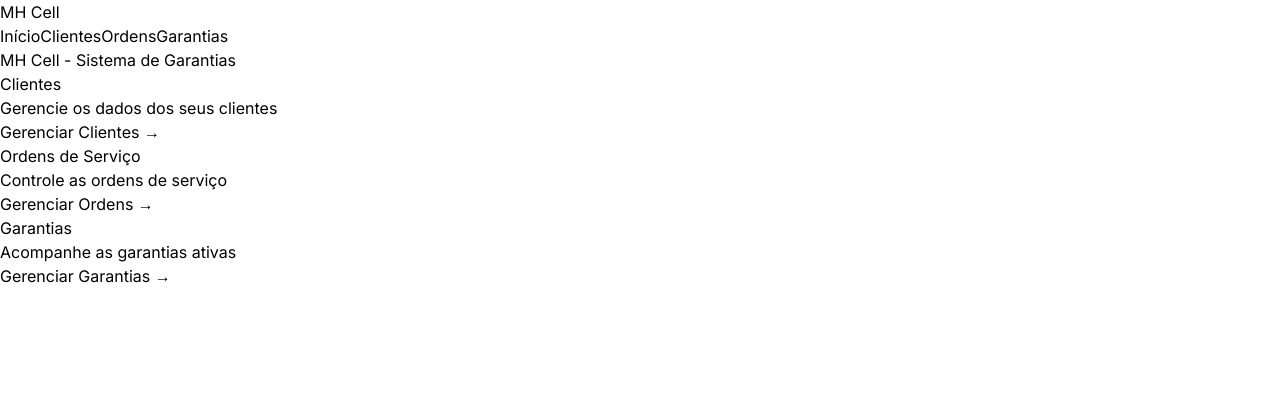
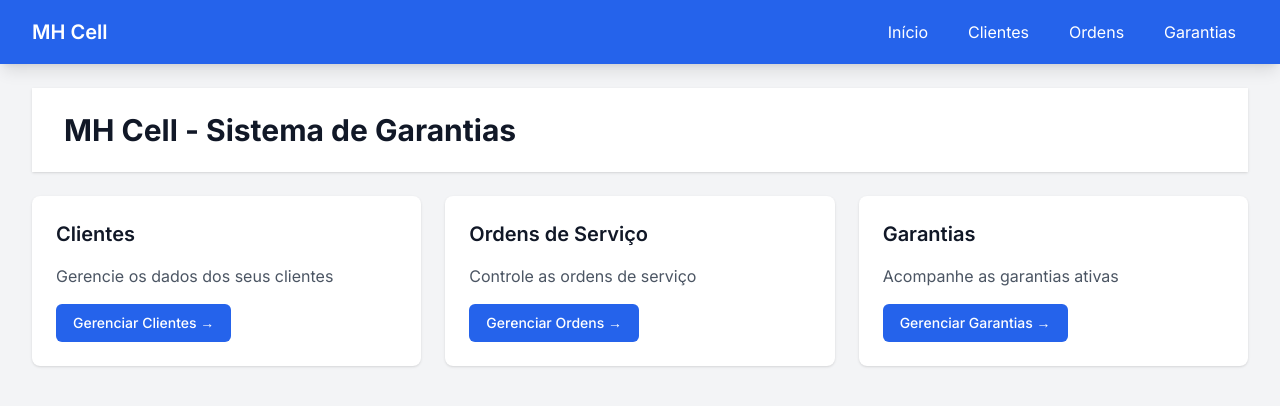
Before and after one commit to ndrd79/mh-cell-garantias, a Next.js app: page / in a window 1280 px wide. Shown: the top 406 px of the page. Built offline with nearby package versions, Linux system fonts and the light colour scheme.

Commit message:
fix: configurar corretamente o Tailwind CSS

```diff
--- a/package.json
+++ b/package.json
@@ -14,6 +14,10 @@
     "zod": "^3.22.4"
   },
   "scripts": {
+    "dev": "next dev",
+    "build": "next build",
+    "start": "next start",
+    "lint": "next lint",
     "verify": "ts-node --project scripts/tsconfig.json scripts/verify.ts"
   },
   "devDependencies": {
--- /dev/null
+++ b/postcss.config.js
@@ -0,0 +1,6 @@
+module.exports = {
+  plugins: {
+    tailwindcss: {},
+    autoprefixer: {},
+  },
+}
--- /dev/null
+++ b/tailwind.config.js
@@ -0,0 +1,12 @@
+/** @type {import('tailwindcss').Config} */
+module.exports = {
+  content: [
+    './src/pages/**/*.{js,ts,jsx,tsx,mdx}',
+    './src/components/**/*.{js,ts,jsx,tsx,mdx}',
+    './src/app/**/*.{js,ts,jsx,tsx,mdx}',
+  ],
+  theme: {
+    extend: {},
+  },
+  plugins: [],
+}
```
